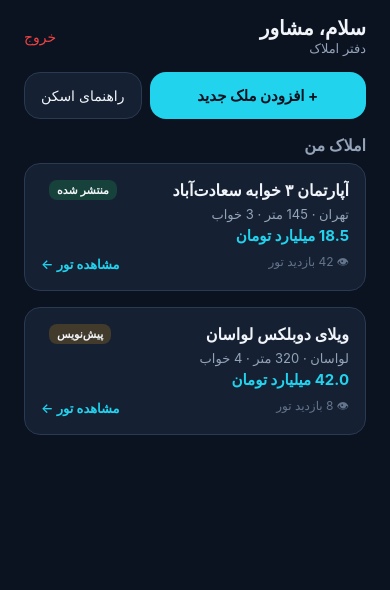
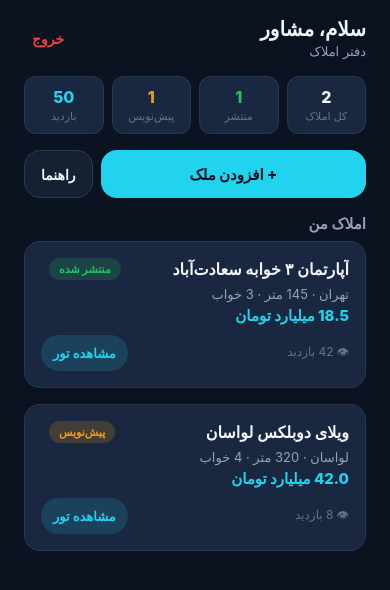
Before and after one commit to arshiabrzgr2301-cell/nama-app, a React Native app: screen /Dashboard in a window 390 px wide. Shown: the top 590 px of the page. Built offline with nearby package versions, Linux system fonts and the light colour scheme; no server answers.

Commit message:
Mobile UX: larger touch targets, empty state CTA, clearer dashboard hierarchy

```diff
--- a/src/screens/DashboardScreen.tsx
+++ b/src/screens/DashboardScreen.tsx
@@ -1,4 +1,4 @@
-import React, { useCallback, useState, memo } from 'react';
+import React, { useCallback, useState, memo, useMemo } from 'react';
 import {
   View,
   Text,
@@ -37,7 +37,9 @@ const PropertyCard = memo(function PropertyCard({ item, onPress, onTour }: CardP
     <TouchableOpacity
       style={styles.card}
       onPress={() => onPress(item.id)}
-      activeOpacity={0.85}
+      activeOpacity={0.88}
+      accessibilityRole="button"
+      accessibilityLabel={`ملک ${item.title}`}
     >
       <View style={styles.cardHeader}>
         <Text style={styles.cardTitle} numberOfLines={1}>
@@ -49,19 +51,32 @@ const PropertyCard = memo(function PropertyCard({ item, onPress, onTour }: CardP
             item.status === 'published' ? styles.badgePublished : styles.badgeDraft,
           ]}
         >
-          <Text style={styles.badgeText}>
+          <Text
+            style={[
+              styles.badgeText,
+              item.status === 'published' ? styles.badgeTextPublished : styles.badgeTextDraft,
+            ]}
+          >
             {item.status === 'published' ? 'منتشر شده' : 'پیش‌نویس'}
           </Text>
         </View>
       </View>
+
       <Text style={styles.cardMeta}>
         {item.city} · {item.area} متر · {item.rooms} خواب
       </Text>
       <Text style={styles.cardPrice}>{formatPrice(item.price)}</Text>
+
       <View style={styles.cardFooter}>
-        <Text style={styles.views}>👁 {item.views || 0} بازدید تور</Text>
-        <TouchableOpacity onPress={() => onTour(item.id, item.publicTourUrl)}>
-          <Text style={styles.tourLink}>مشاهده تور ←</Text>
+        <Text style={styles.views}>👁 {item.views || 0} بازدید</Text>
+        <TouchableOpacity
+          style={styles.tourBtn}
+          onPress={() => onTour(item.id, item.publicTourUrl)}
+          hitSlop={{ top: 8, bottom: 8, left: 8, right: 8 }}
+          accessibilityRole="button"
+          accessibilityLabel="مشاهده تور ۳۶۰"
+        >
+          <Text style={styles.tourLink}>مشاهده تور</Text>
         </TouchableOpacity>
       </View>
     </TouchableOpacity>
@@ -127,7 +142,7 @@ export default function DashboardScreen({ navigation }: Props) {
   }, [load]);
 
   const handleLogout = useCallback(() => {
-    Alert.alert('خروج', 'آیا مطمئن هستید؟', [
+    Alert.alert('خروج', 'آیا مطمئن هستید از حساب خارج شوید؟', [
       { text: 'انصراف', style: 'cancel' },
       {
         text: 'خروج',
@@ -151,6 +166,13 @@ export default function DashboardScreen({ navigation }: Props) {
     [navigation]
   );
 
+  const stats = useMemo(() => {
+    const published = properties.filter((p) => p.status === 'published').length;
+    const drafts = properties.length - published;
+    const views = properties.reduce((s, p) => s + (p.views || 0), 0);
+    return { published, drafts, views };
+  }, [properties]);
+
   const renderItem = useCallback(
     ({ item }: { item: Property }) => (
       <PropertyCard item={item} onPress={onCardPress} onTour={onTourPress} />
@@ -161,32 +183,63 @@ export default function DashboardScreen({ navigation }: Props) {
   const keyExtractor = useCallback((item: Property) => item.id, []);
 
   return (
-    <SafeAreaView style={styles.container}>
+    <SafeAreaView style={styles.container} edges={['top']}>
       <View style={styles.header}>
-        <View>
-          <Text style={styles.greeting}>
+        <View style={styles.headerText}>
+          <Text style={styles.greeting} numberOfLines={1}>
             سلام، {user?.name || 'مشاور'}
           </Text>
-          <Text style={styles.office}>{user?.officeName || 'دفتر املاک'}</Text>
+          <Text style={styles.office} numberOfLines={1}>
+            {user?.officeName || 'دفتر املاک'}
+          </Text>
         </View>
-        <TouchableOpacity onPress={handleLogout}>
+        <TouchableOpacity
+          onPress={handleLogout}
+          style={styles.logoutBtn}
+          hitSlop={{ top: 12, bottom: 12, left: 12, right: 12 }}
+          accessibilityRole="button"
+          accessibilityLabel="خروج از حساب"
+        >
           <Text style={styles.logout}>خروج</Text>
         </TouchableOpacity>
+      </View>
+
+      {/* خلاصه سریع */}
+      <View style={styles.statsRow}>
+        <View style={styles.statChip}>
+          <Text style={styles.statValue}>{properties.length}</Text>
+          <Text style={styles.statLabel}>کل املاک</Text>
+        </View>
+        <View style={styles.statChip}>
+          <Text style={[styles.statValue, { color: colors.success }]}>{stats.published}</Text>
+          <Text style={styles.statLabel}>منتشر</Text>
+        </View>
+        <View style={styles.statChip}>
+          <Text style={[styles.statValue, { color: colors.warning }]}>{stats.drafts}</Text>
+          <Text style={styles.statLabel}>پیش‌نویس</Text>
+        </View>
+        <View style={styles.statChip}>
+          <Text style={[styles.statValue, { color: colors.primary }]}>{stats.views}</Text>
+          <Text style={styles.statLabel}>بازدید</Text>
+        </View>
       </View>
 
       <View style={styles.actions}>
         <TouchableOpacity
           style={styles.addBtn}
           onPress={() => navigation.navigate('AddProperty')}
-          activeOpacity={0.85}
+          activeOpacity={0.88}
+          accessibilityRole="button"
         >
-          <Text style={styles.addBtnText}>+ افزودن ملک جدید</Text>
+          <Text style={styles.addBtnText}>+ افزودن ملک</Text>
         </TouchableOpacity>
         <TouchableOpacity
           style={styles.guideBtn}
           onPress={() => navigation.navigate('ScanGuide')}
+          activeOpacity={0.88}
+          accessibilityRole="button"
         >
-          <Text style={styles.guideBtnText}>راهنمای اسکن</Text>
+          <Text style={styles.guideBtnText}>راهنما</Text>
         </TouchableOpacity>
       </View>
 
@@ -202,17 +255,29 @@ export default function DashboardScreen({ navigation }: Props) {
             refreshing={refreshing}
             onRefresh={onRefresh}
             tintColor={colors.primary}
+            colors={[colors.primary]}
           />
         }
         ListEmptyComponent={
-          <Text style={styles.empty}>هنوز ملکی ثبت نشده است.</Text>
+          <View style={styles.emptyBox}>
+            <Text style={styles.emptyTitle}>هنوز ملکی ندارید</Text>
+            <Text style={styles.emptyDesc}>
+              اولین ملک را اضافه کنید و تور ۳۶۰ بسازید
+            </Text>
+            <TouchableOpacity
+              style={styles.emptyBtn}
+              onPress={() => navigation.navigate('AddProperty')}
+            >
+              <Text style={styles.emptyBtnText}>افزودن اولین ملک</Text>
+            </TouchableOpacity>
+          </View>
         }
-        // بهینه‌سازی رندر لیست
         initialNumToRender={8}
         maxToRenderPerBatch={8}
         windowSize={7}
         removeClippedSubviews
         updateCellsBatchingPeriod={50}
+        showsVerticalScrollIndicator={false}
       />
     </SafeAreaView>
   );
@@ -227,9 +292,10 @@ const styles = StyleSheet.create({
     paddingHorizontal: spacing.lg,
     paddingVertical: spacing.md,
   },
+  headerText: { flex: 1, marginLeft: spacing.md },
   greeting: {
     fontSize: 20,
-    fontWeight: '700',
+    fontWeight: '800',
     color: colors.text,
     textAlign: 'right',
   },
@@ -237,8 +303,41 @@ const styles = StyleSheet.create({
     fontSize: 13,
     color: colors.textSecondary,
     textAlign: 'right',
+    marginTop: 2,
   },
-  logout: { color: colors.error, fontSize: 14 },
+  logoutBtn: {
+    minHeight: 44,
+    minWidth: 44,
+    justifyContent: 'center',
+    alignItems: 'center',
+    paddingHorizontal: 8,
+  },
+  logout: { color: colors.error, fontSize: 14, fontWeight: '600' },
+  statsRow: {
+    flexDirection: 'row-reverse',
+    paddingHorizontal: spacing.lg,
+    gap: 8,
+    marginBottom: spacing.md,
+  },
+  statChip: {
+    flex: 1,
+    backgroundColor: colors.surfaceElevated,
+    borderRadius: borderRadius.md,
+    paddingVertical: 10,
+    alignItems: 'center',
+    borderWidth: 1,
+    borderColor: colors.borderSoft,
+  },
+  statValue: {
+    fontSize: 16,
+    fontWeight: '800',
+    color: colors.text,
+  },
+  statLabel: {
+    fontSize: 11,
+    color: colors.textMuted,
+    marginTop: 2,
+  },
   actions: {
     flexDirection: 'row-reverse',
     gap: spacing.sm,
@@ -247,37 +346,40 @@ const styles = StyleSheet.create({
   },
   addBtn: {
     flex: 1,
+    minHeight: 48,
     backgroundColor: colors.primary,
-    paddingVertical: 14,
     borderRadius: borderRadius.lg,
     alignItems: 'center',
+    justifyContent: 'center',
   },
-  addBtnText: { color: colors.background, fontWeight: '700', fontSize: 15 },
+  addBtnText: { color: colors.background, fontWeight: '800', fontSize: 15 },
   guideBtn: {
-    paddingVertical: 14,
+    minHeight: 48,
     paddingHorizontal: spacing.md,
     borderRadius: borderRadius.lg,
     borderWidth: 1,
     borderColor: colors.border,
     backgroundColor: colors.surface,
+    alignItems: 'center',
+    justifyContent: 'center',
   },
-  guideBtnText: { color: colors.text, fontSize: 14 },
+  guideBtnText: { color: colors.text, fontSize: 14, fontWeight: '600' },
   sectionTitle: {
-    fontSize: 16,
-    fontWeight: '600',
+    fontSize: 15,
+    fontWeight: '700',
     color: colors.textSecondary,
     textAlign: 'right',
     paddingHorizontal: spacing.lg,
     marginBottom: spacing.sm,
   },
-  list: { paddingHorizontal: spacing.lg, paddingBottom: spacing.xl },
+  list: { paddingHorizontal: spacing.lg, paddingBottom: spacing.xxl },
   card: {
-    backgroundColor: colors.surface,
+    backgroundColor: colors.surfaceElevated,
     borderRadius: borderRadius.lg,
     padding: spacing.md,
     marginBottom: spacing.md,
     borderWidth: 1,
-    borderColor: colors.border,
+    borderColor: colors.borderSoft,
   },
   cardHeader: {
     flexDirection: 'row-reverse',
@@ -293,14 +395,16 @@ const styles = StyleSheet.create({
     textAlign: 'right',
   },
   badge: {
-    paddingHorizontal: 8,
-    paddingVertical: 3,
-    borderRadius: borderRadius.sm,
+    paddingHorizontal: 10,
+    paddingVertical: 4,
+    borderRadius: borderRadius.full,
     marginLeft: 8,
   },
-  badgePublished: { backgroundColor: 'rgba(34,197,94,0.2)' },
-  badgeDraft: { backgroundColor: 'rgba(245,158,11,0.2)' },
-  badgeText: { fontSize: 11, fontWeight: '600', color: colors.text },
+  badgePublished: { backgroundColor: 'rgba(34,197,94,0.18)' },
+  badgeDraft: { backgroundColor: 'rgba(245,158,11,0.18)' },
+  badgeText: { fontSize: 11, fontWeight: '700' },
+  badgeTextPublished: { color: colors.success },
+  badgeTextDraft: { color: colors.warning },
   cardMeta: {
     fontSize: 13,
     color: colors.textSecondary,
@@ -309,10 +413,10 @@ const styles = StyleSheet.create({
   },
   cardPrice: {
     fontSize: 15,
-    fontWeight: '700',
+    fontWeight: '800',
     color: colors.primary,
     textAlign: 'right',
-    marginBottom: 8,
+    marginBottom: 10,
   },
   cardFooter: {
     flexDirection: 'row-reverse',
@@ -320,11 +424,42 @@ const styles = StyleSheet.create({
     alignItems: 'center',
   },
   views: { fontSize: 12, color: colors.textMuted },
-  tourLink: { fontSize: 13, color: colors.primary, fontWeight: '600' },
-  empty: {
+  tourBtn: {
+    minHeight: 36,
+    paddingHorizontal: 12,
+    borderRadius: borderRadius.full,
+    backgroundColor: colors.primarySoft,
+    justifyContent: 'center',
+  },
+  tourLink: { fontSize: 13, color: colors.primary, fontWeight: '700' },
+  emptyBox: {
+    marginTop: 48,
+    alignItems: 'center',
+    paddingHorizontal: spacing.lg,
+  },
+  emptyTitle: {
+    fontSize: 18,
+    fontWeight: '800',
+    color: colors.text,
+    marginBottom: 8,
+  },
+  emptyDesc: {
+    fontSize: 14,
+    color: colors.textSecondary,
     textAlign: 'center',
-    color: colors.textMuted,
-    marginTop: 40,
+    marginBottom: spacing.lg,
+    lineHeight: 22,
+  },
+  emptyBtn: {
+    minHeight: 48,
+    paddingHorizontal: 24,
+    borderRadius: borderRadius.lg,
+    backgroundColor: colors.primary,
+    justifyContent: 'center',
+  },
+  emptyBtnText: {
+    color: colors.background,
+    fontWeight: '800',
     fontSize: 15,
   },
 });
```
